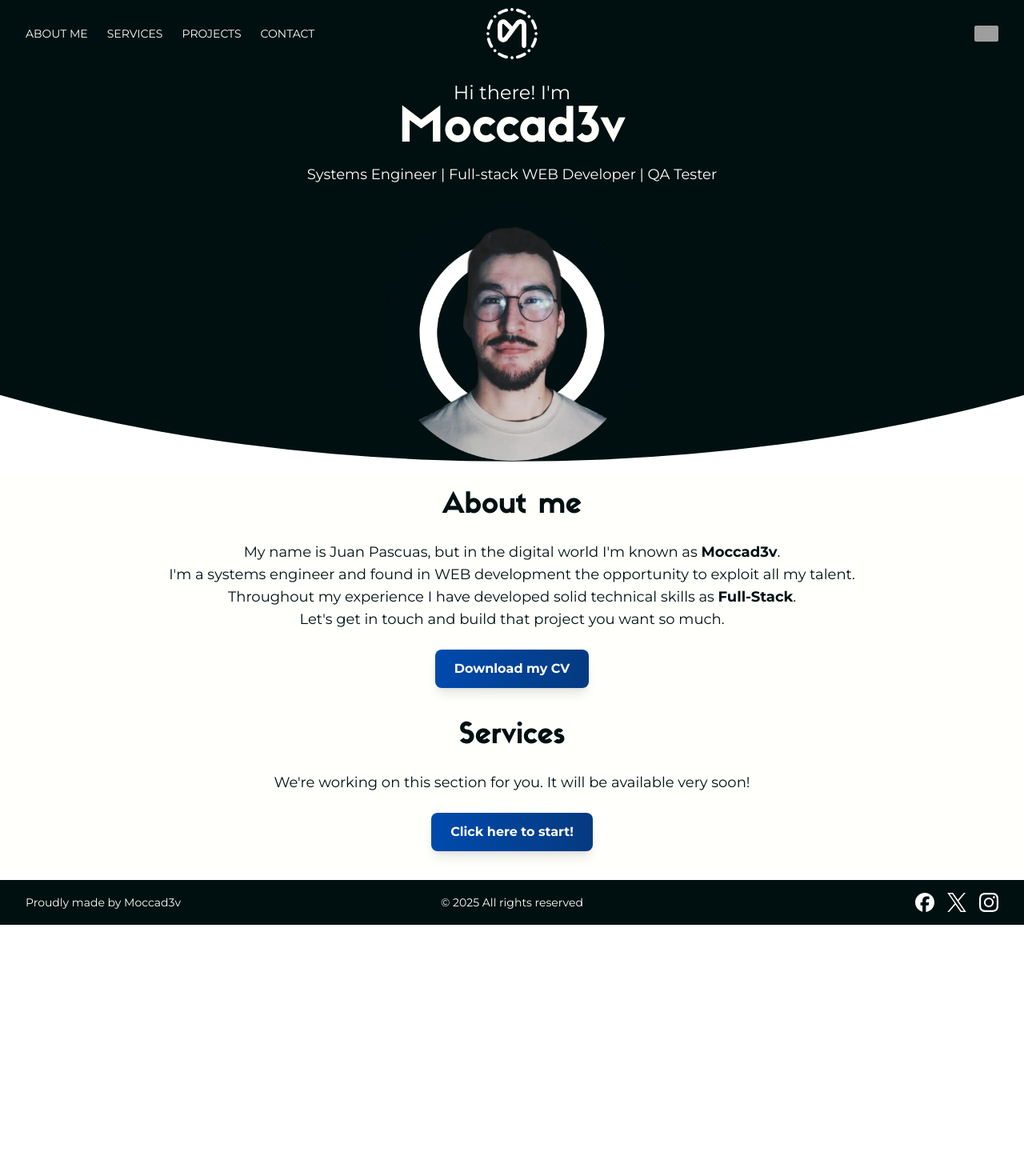
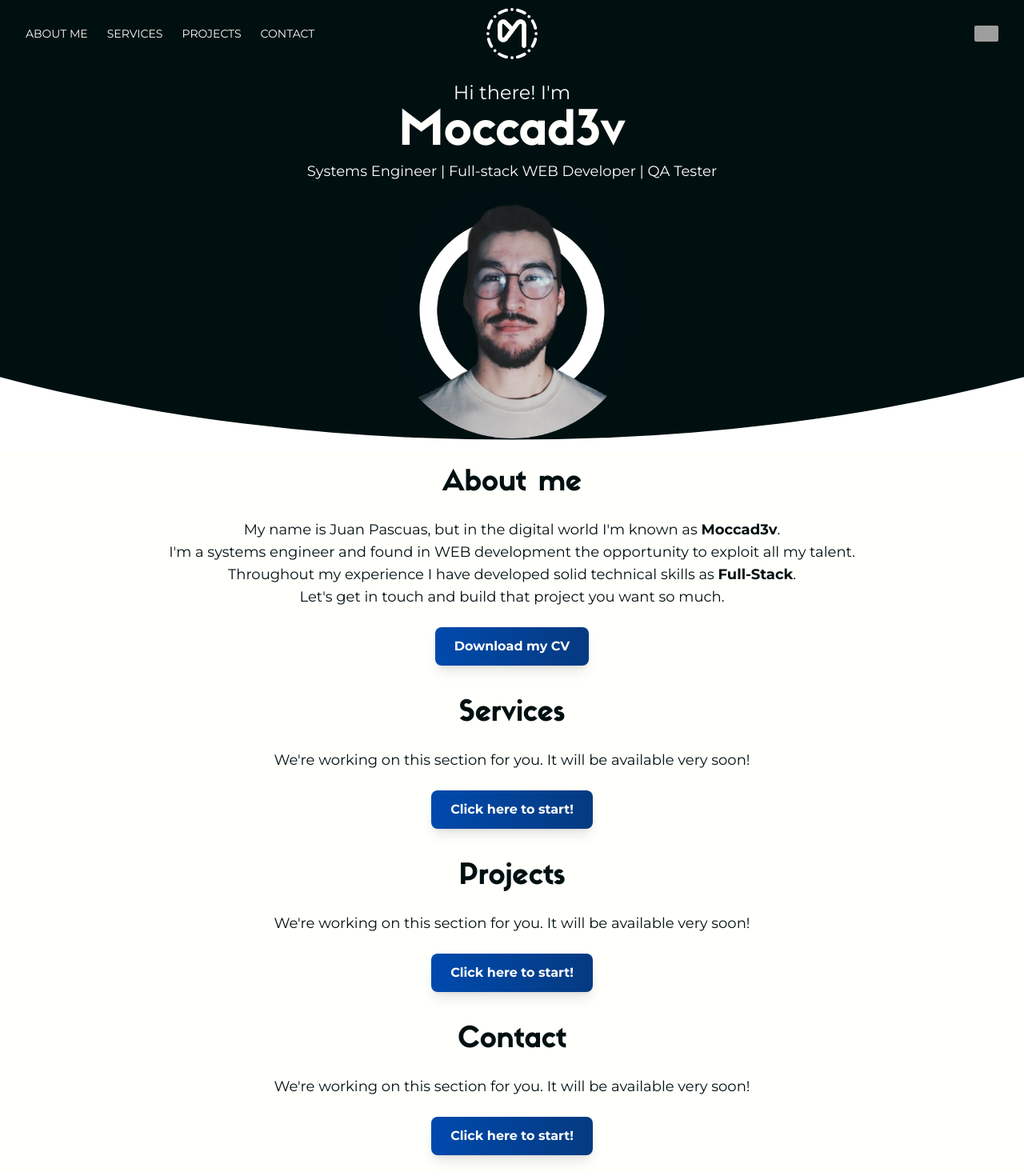
Before and after one commit to moccad3v/my-portfolio, a React (Vite) app: page / in a window 1280 px wide. Shown: the top 1470 px of the page at 80% size. Before the commit the page ends 1156 px from the top, so only its background shows below. Built offline with nearby package versions, Linux system fonts and the light colour scheme; grey boxes are pictures that could not be loaded.

Commit message:
Create projects and contact component base, updated multilengual files

```diff
--- a/src/App.jsx
+++ b/src/App.jsx
@@ -3,6 +3,8 @@ import { useLanguage } from "./hooks/useLanguage.js";
 import Flag from "./components/flag.jsx";
 import AboutMe from "./components/aboutme.jsx";
 import Services from "./components/services.jsx";
+import Projects from "./components/projects.jsx";
+import Contact from "./components/contact.jsx";
 import Menu from "~icons/lucide/menu";
 import SIFacebook from "~icons/simple-icons/facebook";
 import SIX from "~icons/simple-icons/x";
@@ -98,17 +100,20 @@ function App() {
       <main className="flex-grow h-full">
         {/* Introduction Section */}
         <header className="bg-moccaBlack text-moccaWhite text-center py-4 curved-header">
+          <div className="space-y-1">
             <h1 className="text-moccaWhite text-2xl font-montserrat">
               {texts.hi}
             </h1>
-          <h1 className="text-moccaWhite text-6xl font-bold sifonn-font">
+            <h1 className="text-moccaWhite text-6xl sifonn-font font-bold">
               Moccad3v
             </h1>
-          <h1 className="text-moccaWhite mt-3 text-lg font-montserrat md: px-2">
+            <h1 className="text-moccaWhite text-lg font-montserrat px-4">
               {texts.headline}
             </h1>
+          </div>
+
           {/* My photo */}
-          <div className="flex justify-center mt-6">
+          <div className="flex justify-center">
             <img
               src={profileImage}
               alt="Profile"
@@ -120,8 +125,12 @@ function App() {
 
         {/* About me Section */}
         <AboutMe texts={texts} />
-        {/* About me Section */}
+        {/* Services Section */}
         <Services clicks={clicks} setClicks={setClicks} texts={texts} />
+        {/* Projects Section */}
+        <Projects clicks={clicks} setClicks={setClicks} texts={texts} />
+        {/* Contact Section */}
+        <Contact clicks={clicks} setClicks={setClicks} texts={texts} />
       </main>
 
       {/* Footer Section */}
--- /dev/null
+++ b/src/components/contact.jsx
@@ -0,0 +1,27 @@
+import React from "react";
+
+const contact = ({ clicks, setClicks, texts }) => {
+  return (
+    <section
+      id="contact"
+      className="bg-moccaWhite py-5 px-4 flex flex-col justify-center items-center text-center "
+    >
+      <h2 className="text-4xl font-bold mb-6 text-moccaBlack sifonn-font">
+        {texts.contactSec.title}
+      </h2>
+
+      <p className="mb-6 whitespace-pre-line text-lg max-w-4xl text-moccaBlack font-montserrat">
+        {texts.construction}
+      </p>
+
+      <button
+        onClick={() => setClicks(clicks + 1)}
+        className="font-montserrat px-6 py-3 bg-gradient-to-r from-moccaBlue to-[#053a80] text-moccaWhite font-bold rounded-lg shadow-lg transition-transform transform hover:scale-105"
+      >
+        {clicks === 0 ? texts.clickHere : texts.clicksMessage(clicks)}
+      </button>
+    </section>
+  );
+};
+
+export default contact;
--- /dev/null
+++ b/src/components/projects.jsx
@@ -0,0 +1,27 @@
+import React from "react";
+
+const projects = ({ clicks, setClicks, texts }) => {
+  return (
+    <section
+      id="projects"
+      className="bg-moccaWhite py-5 px-4 flex flex-col justify-center items-center text-center "
+    >
+      <h2 className="text-4xl font-bold mb-6 text-moccaBlack sifonn-font">
+        {texts.projectsSec.title}
+      </h2>
+
+      <p className="mb-6 whitespace-pre-line text-lg max-w-4xl text-moccaBlack font-montserrat">
+        {texts.construction}
+      </p>
+
+      <button
+        onClick={() => setClicks(clicks + 1)}
+        className="font-montserrat px-6 py-3 bg-gradient-to-r from-moccaBlue to-[#053a80] text-moccaWhite font-bold rounded-lg shadow-lg transition-transform transform hover:scale-105"
+      >
+        {clicks === 0 ? texts.clickHere : texts.clicksMessage(clicks)}
+      </button>
+    </section>
+  );
+};
+
+export default projects;
--- a/src/languages/en.js
+++ b/src/languages/en.js
@@ -28,6 +28,18 @@ const en = {
       p1: "",
     },
   },
+  projectsSec: {
+    title: "Projects",
+    description: {
+      p1: "",
+    },
+  },
+  contactSec: {
+    title: "Contact",
+    description: {
+      p1: "",
+    },
+  },
 };
 
 export default en;
--- a/src/languages/es.js
+++ b/src/languages/es.js
@@ -28,6 +28,18 @@ const es = {
       p1: "",
     },
   },
+  projectsSec: {
+    title: "Proyectos",
+    description: {
+      p1: "",
+    },
+  },
+  contactSec: {
+    title: "Contacto",
+    description: {
+      p1: "",
+    },
+  },
 };
 
 export default es;
```
Lines whose indentation alone changed are shown as unchanged.
